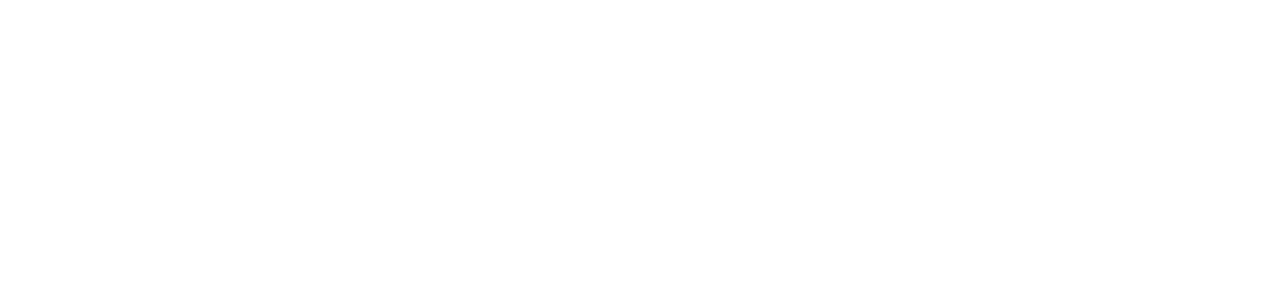
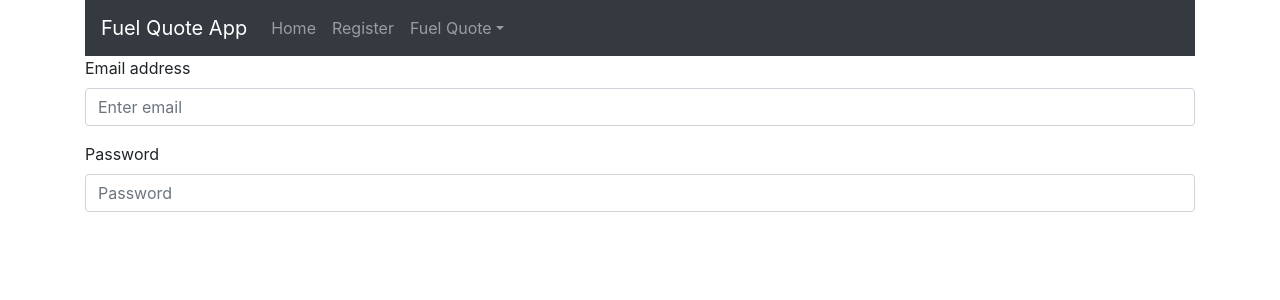
Before and after one commit to marechem/Software-Design-Group27, a React (Create React App) app in the folder fuel-quote-app/: page /newForm in a window 1280 px wide. Shown: the top 300 px of the page. Built offline with nearby package versions, Linux system fonts and the light colour scheme.

Commit message:
Added reusable Navbar to go with all pages.

```diff
--- a/fuel-quote-app/src/App.js
+++ b/fuel-quote-app/src/App.js
@@ -8,12 +8,18 @@
 //Pages
 import LoginPage from "./pages/login";
 
+//Components
+import TopNavbar from "./components/navbar.component";
+import NewFuelQuote from "./components/fuelQuote.component";
+
 class App extends Component {
   render() {
     return (
       <Router>
+        <TopNavbar />
         <Switch>
           <Route exact path="/" component={LoginPage} />
+          <Route path="/newForm" component={NewFuelQuote} />
         </Switch>
       </Router>
     );
--- /dev/null
+++ b/fuel-quote-app/src/components/fuelQuote.component.js
@@ -0,0 +1,21 @@
+import React, { Component } from 'react';
+import { Form, Container } from "react-bootstrap";
+
+export default class NewFuelQuote extends Component {
+    render() {
+        return (
+            <Container>
+                <Form>
+                    <Form.Group controlId="formGroupEmail">
+                        <Form.Label>Email address</Form.Label>
+                        <Form.Control type="email" placeholder="Enter email" />
+                    </Form.Group>
+                    <Form.Group controlId="formGroupPassword">
+                        <Form.Label>Password</Form.Label>
+                        <Form.Control type="password" placeholder="Password" />
+                    </Form.Group>
+                </Form>
+            </Container>
+        )
+    }
+}
--- /dev/null
+++ b/fuel-quote-app/src/components/login-component.js
@@ -0,0 +1,5 @@
+import React, { Component } from 'react';
+
+export default class UserLogin extends Component {
+
+}
--- /dev/null
+++ b/fuel-quote-app/src/components/navbar.component.js
@@ -0,0 +1,28 @@
+import React, { Component } from 'react';
+import { Navbar, NavDropdown, Nav, Container } from "react-bootstrap";
+
+export default class TopNavbar extends Component {
+    render() {
+        return (
+            <Container>
+                <Navbar bg="dark" variant="dark" expand="lg">
+                <Navbar.Brand href="/">Fuel Quote App</Navbar.Brand>
+                <Navbar.Toggle aria-controls="basic-navbar-nav" />
+                <Navbar.Collapse id="basic-navbar-nav">
+                    <Nav className="mr-auto">
+                    <Nav.Link href="/">Home</Nav.Link>
+                    <Nav.Link href="/register">Register</Nav.Link>
+                    <NavDropdown title="Fuel Quote" id="basic-nav-dropdown">
+                        <NavDropdown.Item href="/newForm">Start a New Form</NavDropdown.Item>
+                        <NavDropdown.Item href="/quoteHistory">Fuel Quote History</NavDropdown.Item>
+                        <NavDropdown.Divider />
+                        <NavDropdown.Item href="#action/3.4">Edit Profile</NavDropdown.Item>
+                    </NavDropdown>
+                    </Nav>
+
+                </Navbar.Collapse>
+                </Navbar>
+            </Container>
+        )
+    }
+}
--- a/fuel-quote-app/src/pages/login.jsx
+++ b/fuel-quote-app/src/pages/login.jsx
@@ -1,10 +1,11 @@
 import React from "react";
 
 import "bootstrap/dist/css/bootstrap.min.css"
-import { Form, Button, Card, CardBody, Row, Col, Container, FormGroup, FormLabel, FormControl, FormText } from "react-bootstrap";
+import { Form, Button, Card, Container } from "react-bootstrap";
 
 const LoginPage = () => {
   return (
+    <Container>
       <Card>
         <Card.Body>
           <div className="container">
@@ -28,6 +29,7 @@
           </div>
         </Card.Body>
       </Card>
+    </Container>
   );
 };
 
```
Lines whose indentation alone changed are shown as unchanged.
